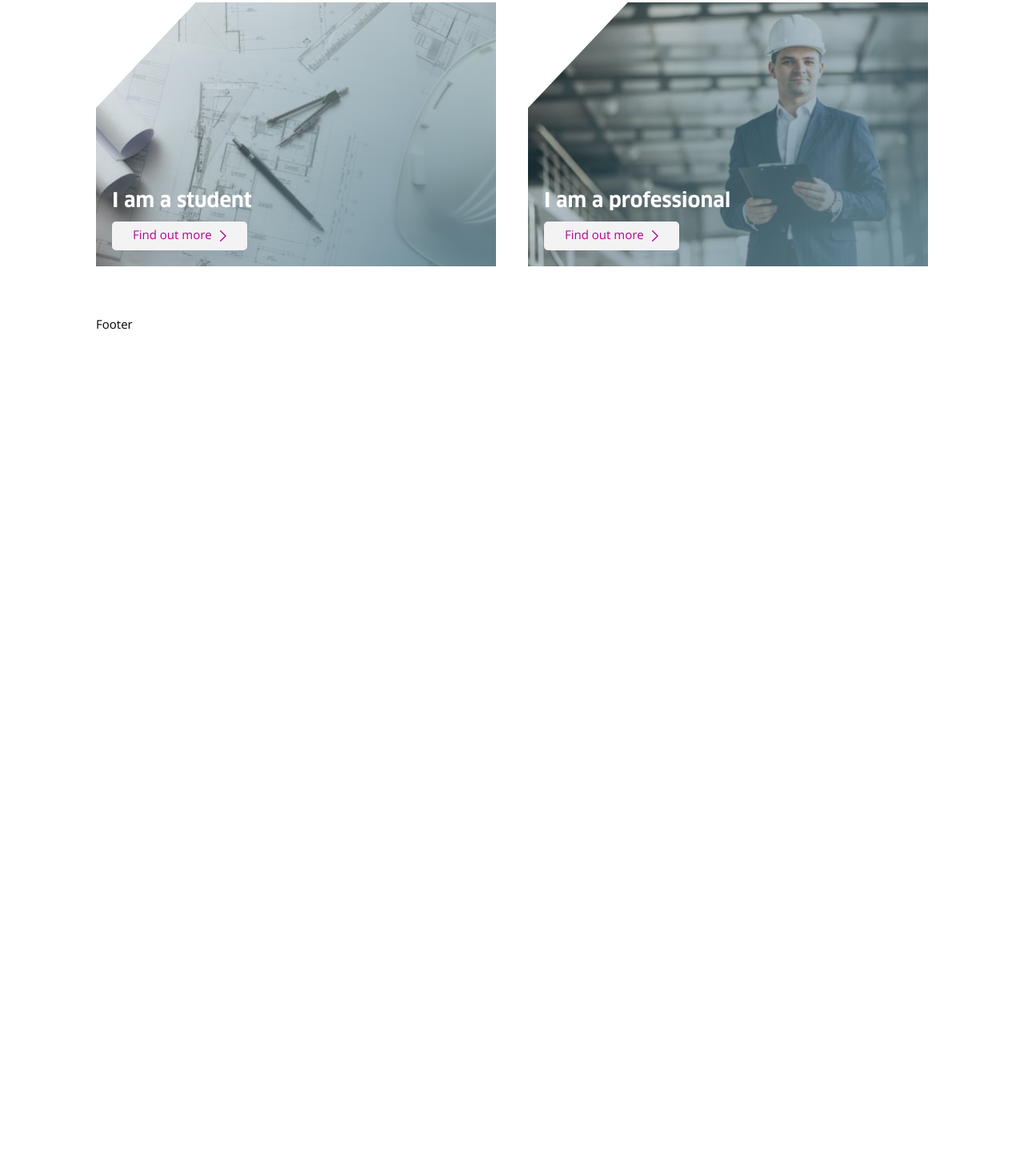
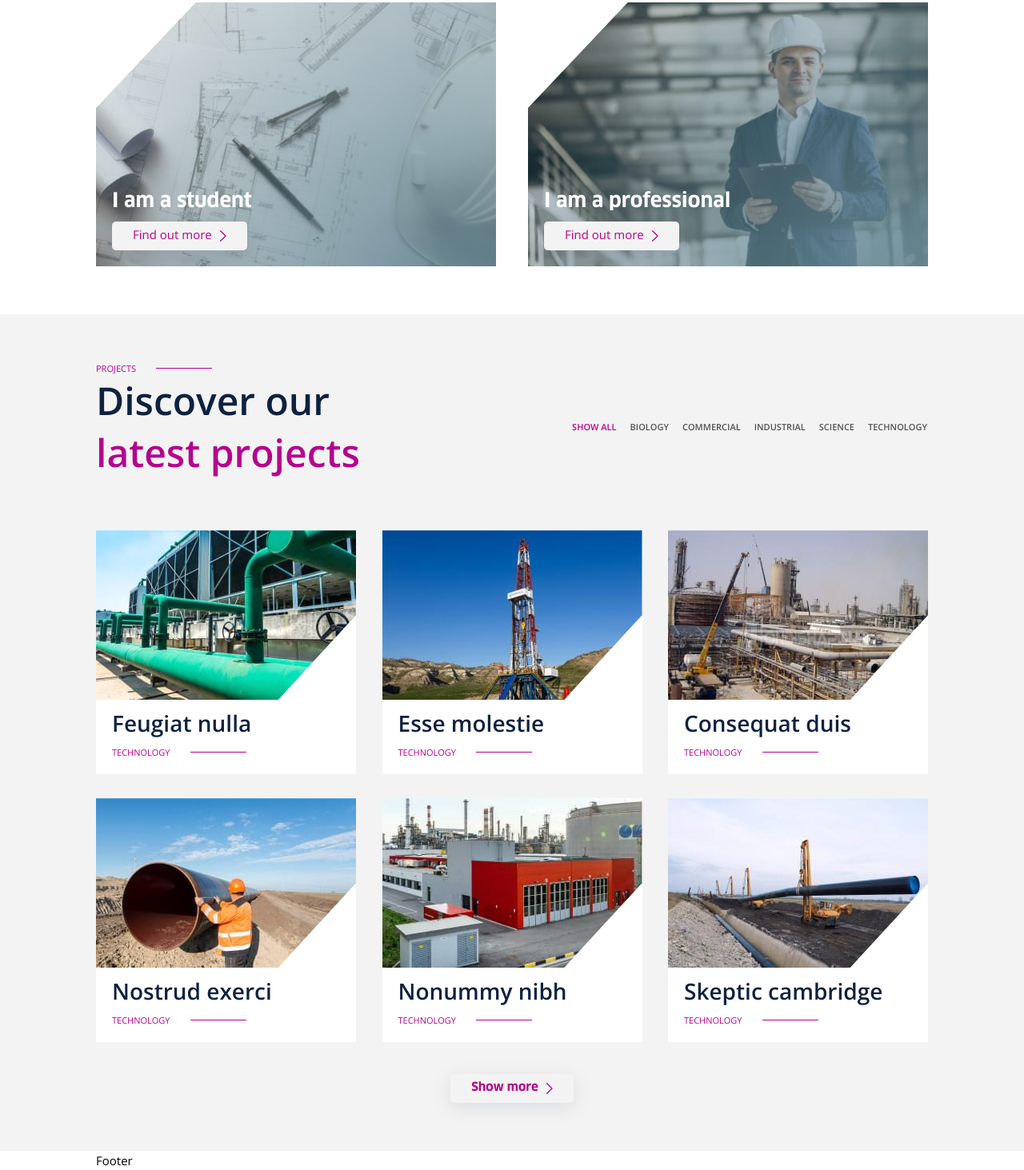
Before and after one commit to tovach/DahiBondad-Service, a website built with webpack: page app/index.html in a window 1280 px wide. Shown: the part 4397-5860 px from the top of the page at 80% size. Before the commit the page ends 4814 px from the top, so only its background shows below. Built offline with nearby package versions, Linux system fonts and the light colour scheme; files whose address does not match are found by name.

Commit message:
feat: add projects

```diff
--- a/app/components/_imports.scss
+++ b/app/components/_imports.scss
@@ -18,3 +18,4 @@
 @import "sections/statistic/statistic";
 @import "sections/customers/customers";
 @import "sections/careers/careers";
+@import "sections/projects/projects";
--- a/app/components/blocks/button/button.scss
+++ b/app/components/blocks/button/button.scss
@@ -30,7 +30,7 @@
   text-transform: uppercase;
 }
 
-.button--secondary:hover, .active {
+.button--secondary:hover, .button--secondary.active {
   background: var(--bg-tertiary);
   color: var(--white);
 }
--- a/app/components/blocks/paper/paper.scss
+++ b/app/components/blocks/paper/paper.scss
@@ -10,3 +10,7 @@
 .paper--secondary {
   clip-path: polygon(25% 0, 100% 0, 100% 100%, 0 100%, 0 40%);
 }
+
+.paper--tertiary {
+  clip-path: polygon(100% 0, 100% 50%, 70% 100%, 0 100%, 0 0);
+}
--- /dev/null
+++ b/app/components/sections/projects/projects.html
@@ -0,0 +1,138 @@
+<div class="projects">
+  <div class="container">
+    <div class="projects__wrapper">
+
+      <div class="projects__badge badge badge--primary">
+        <span class="badge__text">Projects</span>
+        <span class="badge__line"></span>
+      </div>
+
+      <div class="projects__header">
+        <h3 class="projects__heading">Discover our <span class="emp">latest projects</span></h3>
+
+        <div class="projects__tabs-controller tabs-controller">
+          <ul class="tabs-controller__list">
+            <li class="tabs-controller__item active">
+              <button class="tabs-controller__button button" type="button">show all</button>
+            </li>
+            <li class="tabs-controller__item ">
+              <button class="tabs-controller__button button" type="button">biology</button>
+            </li>
+            <li class="tabs-controller__item ">
+              <button class="tabs-controller__button button" type="button">commercial</button>
+            </li>
+            <li class="tabs-controller__item ">
+              <button class="tabs-controller__button button" type="button">industrial</button>
+            </li>
+            <li class="tabs-controller__item ">
+              <button class="tabs-controller__button button" type="button">science</button>
+            </li>
+            <li class="tabs-controller__item ">
+              <button class="tabs-controller__button button" type="button">technology</button>
+            </li>
+          </ul>
+        </div>
+      </div>
+
+      <div class="projects__tabs-content tabs-content">
+        <ul class="tabs-content__list">
+          <li class="tabs-content__item">
+            <div class="tab-item">
+              <div class="tab-item__img">
+                <img class="paper paper--tertiary" src="images/compressed/projects/1.jpg" alt="Feugiat nulla">
+              </div>
+
+              <h5 class="tab-item__heading">Feugiat nulla</h5>
+
+              <div class="tab-item__badge badge badge--primary">
+                <span class="badge__text">technology</span>
+                <span class="badge__line"></span>
+              </div>
+            </div>
+          </li>
+          <li class="tabs-content__item">
+            <div class="tab-item">
+              <div class="tab-item__img">
+                <img class="paper paper--tertiary" src="images/compressed/projects/2.jpg" alt="Esse molestie">
+              </div>
+
+              <h5 class="tab-item__heading">Esse molestie</h5>
+
+              <div class="tab-item__badge badge badge--primary">
+                <span class="badge__text">technology</span>
+                <span class="badge__line"></span>
+              </div>
+            </div>
+          </li>
+          <li class="tabs-content__item">
+            <div class="tab-item">
+              <div class="tab-item__img">
+                <img class="paper paper--tertiary" src="images/compressed/projects/3.jpg" alt="Consequat duis">
+              </div>
+
+              <h5 class="tab-item__heading">Consequat duis</h5>
+
+              <div class="tab-item__badge badge badge--primary">
+                <span class="badge__text">technology</span>
+                <span class="badge__line"></span>
+              </div>
+            </div>
+          </li>
+          <li class="tabs-content__item">
+            <div class="tab-item">
+              <div class="tab-item__img">
+                <img class="paper paper--tertiary" src="images/compressed/projects/4.jpg" alt="Nostrud exerci">
+              </div>
+
+              <h5 class="tab-item__heading">Nostrud exerci</h5>
+
+              <div class="tab-item__badge badge badge--primary">
+                <span class="badge__text">technology</span>
+                <span class="badge__line"></span>
+              </div>
+            </div>
+          </li>
+          <li class="tabs-content__item">
+            <div class="tab-item">
+              <div class="tab-item__img">
+                <img class="paper paper--tertiary" src="images/compressed/projects/5.jpg" alt="Nonummy nibh">
+              </div>
+
+              <h5 class="tab-item__heading">Nonummy nibh</h5>
+
+              <div class="tab-item__badge badge badge--primary">
+                <span class="badge__text">technology</span>
+                <span class="badge__line"></span>
+              </div>
+            </div>
+          </li>
+          <li class="tabs-content__item">
+            <div class="tab-item">
+              <div class="tab-item__img">
+                <img class="paper paper--tertiary" src="images/compressed/projects/6.jpg" alt="Skeptic cambridge">
+              </div>
+
+              <h5 class="tab-item__heading">Skeptic cambridge</h5>
+
+              <div class="tab-item__badge badge badge--primary">
+                <span class="badge__text">technology</span>
+                <span class="badge__line"></span>
+              </div>
+            </div>
+          </li>
+        </ul>
+
+        <button class="tabs-content__more button button--primary">
+          Show more
+          <svg width="8" height="14" viewBox="0 0 8 14" fill="none" xmlns="http://www.w3.org/2000/svg">
+            <path
+              d="M0.198412 13.8016C-0.0420873 13.5611 -0.0639508 13.1847 0.132821 12.9196L0.198412 12.8436L6.04168 7L0.198412 1.15643C-0.0420873 0.915928 -0.0639508 0.539587 0.132821 0.274389L0.198412 0.198412C0.43891 -0.0420866 0.815252 -0.0639505 1.08045 0.132821L1.15643 0.198412L7.47901 6.52099C7.71951 6.76149 7.74137 7.13783 7.5446 7.40303L7.47901 7.47901L1.15643 13.8016C0.891878 14.0661 0.46296 14.0661 0.198412 13.8016Z"
+              fill="#B5038D"></path>
+          </svg>
+        </button>
+      </div>
+
+
+    </div>
+  </div>
+</div>
--- /dev/null
+++ b/app/components/sections/projects/projects.scss
@@ -0,0 +1,110 @@
+.projects {
+  background: var(--bg-secondary);
+}
+
+.projects__wrapper {
+  padding: 60px 0;
+}
+
+.projects__badge {
+}
+
+.projects__header {
+  display: flex;
+  align-items: center;
+  justify-content: space-between;
+}
+
+.projects__heading {
+  max-width: 330px;
+  font-weight: 600;
+  font-size: 48px;
+  line-height: 65px;
+  color: var(--heading-primary);
+}
+
+.projects__tabs-controller {
+}
+
+.tabs-controller {
+}
+
+.tabs-controller__list {
+  display: flex;
+  gap: 15px;
+}
+
+.tabs-controller__item {
+  font-size: 11px;
+  line-height: 15px;
+  color: var(--text-secondary);
+  text-transform: uppercase;
+  font-weight: 600;
+}
+
+.tabs-controller__item:hover,
+.tabs-controller__item.active {
+  color: var(--emphases-primary);
+}
+
+.tabs-controller__button {
+  font: inherit;
+  color: inherit;
+  text-transform: inherit;
+}
+
+.projects__tabs-content {
+  padding-top: 65px;
+}
+
+.tabs-content {
+  display: flex;
+  flex-direction: column;
+  align-items: center;
+  gap: 40px;
+}
+
+.tabs-content__list {
+  display: flex;
+  flex-wrap: wrap;
+  gap: 30px;
+  justify-content: space-between;
+}
+
+.tabs-content__item {
+  max-width: 325px;
+  overflow: hidden;
+}
+
+.tab-item {
+  display: flex;
+  flex-direction: column;
+  gap: 10px;
+  padding-bottom: 20px;
+  width: 100%;
+  background: var(--bg-primary);
+  cursor: pointer;
+}
+
+.tab-item__img {
+}
+
+.tab-item__img img {
+  display: flex;
+}
+
+.tab-item__heading {
+  margin-left: 20px;
+  font-weight: 600;
+  font-size: 28px;
+  line-height: 38px;
+  color: var(--heading-primary);
+}
+
+.tab-item__badge {
+  margin-left: 20px;
+}
+
+.tabs-content__more {
+  font-weight: 700;
+}
--- a/app/index.html
+++ b/app/index.html
@@ -32,6 +32,9 @@
 			<div class="main__careers">
 				<!--#include virtual="/components/sections/careers/careers.html" -->
 			</div>
+			<div class="main__projects">
+				<!--#include virtual="/components/sections/projects/projects.html" -->
+			</div>
 		</div>
 	</main>
 	<!--#include virtual="/components/common/footer/footer.html" -->
```
Also changed, not shown: app/components/sections/our-features/our-features.html (+1 -0 lines), app/components/blocks/button/button.js (deleted), app/css/app.min.css, app/images/compressed/projects/1.jpg (added), app/images/compressed/projects/2.jpg (added), app/images/compressed/projects/3.jpg (added), app/images/compressed/projects/4.jpg (added), app/images/compressed/projects/5.jpg (added), app/images/compressed/projects/6.jpg (added), app/images/src/projects/1.jpg (added), app/images/src/projects/2.jpg (added), app/images/src/projects/3.jpg (added), app/images/src/projects/4.jpg (added), app/images/src/projects/5.jpg (added), 1 more files.
